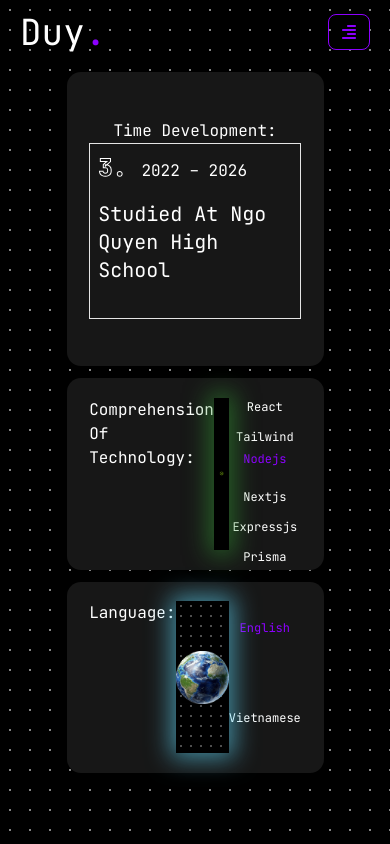
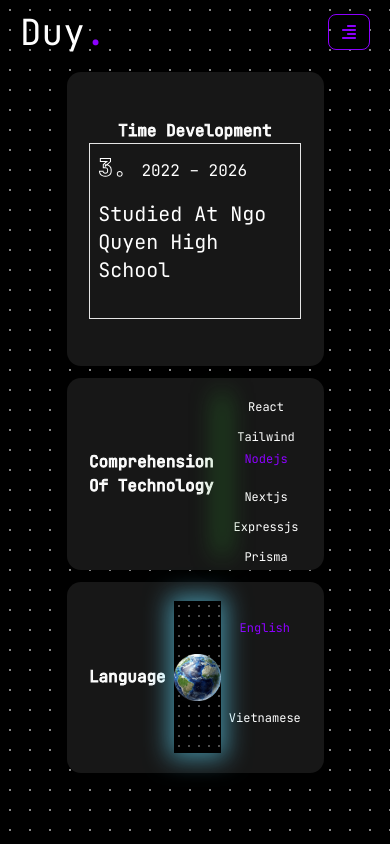
Before and after one commit to duyledino/DuyPortfolio, a Next.js app: page /About in a window 390 px wide. Built offline with nearby package versions, Linux system fonts and the light colour scheme.

Commit message:
update some text

```diff
--- a/components/GridInfo.jsx
+++ b/components/GridInfo.jsx
@@ -65,8 +65,8 @@ const Grid1 = () => {
   return (
     <>
       <div className="w-full h-[200px] lg:h-[500px] flex flex-col lg:flex-row lg:flex-wrap  justify-between items-center overflow-y-hidden">
-        <h1>Time Development: </h1>
-        <div className="flex flex-col lg:flex-row lg:flex-wrap  justify-between items-center overflow-y-hidden lg:gap-3 gap-0">
+        <h1 className="text-outline lg:text-2xl lg:text-transparent lg:font-extrabold">Time Development </h1>
+        <div className="flex flex-col lg:flex-row lg:flex-wrap  justify-between items-center overflow-y-hidden lg:gap-3 gap-0 lg:p-3">
           {experience.map((item, index) => (
             <div
               key={index}
@@ -106,8 +106,8 @@ const Grid2 = () => {
   const textIndex = useRotateText(framework.length);
   return (
     <>
-      <div className="w-full h-[160px] lg:h-[300px] py-1 flex flex-row justify-between lg:flex-col lg:justify-center lg:gap-5">
-        <h1 className="lg:text-[16px] text-12px">Comprehension of Technology: </h1>
+      <div className="w-full h-[160px] lg:h-[300px] py-1 flex flex-row justify-between lg:flex-col lg:justify-center lg:gap-5 gap-2">
+        <h1 className="text-12px text-outline lg:text-2xl lg:text-transparent lg:font-extrabold lg:block flex items-center justify-center">Comprehension of Technology </h1>
         <div className=" relative w-full h-full lg:h-[120px] bg-neutral-950 flex justify-center items-center">
           <Image
             src={img}
@@ -138,13 +138,11 @@ const Grid2 = () => {
 };
 
 const Grid3 = () => {
-  const img = useRotateImage();
   const textIndex = useRotateText(languages.length);
-  const glowColor = useRotateBg();
   return (
     <>
-      <div className="w-full h-[160px] lg:h-[300px] py-1 flex flex-row justify-between lg:flex-col lg:justify-center lg:gap-5 perspective-distant transform-3d group">
-        <h1>Language: </h1>
+      <div className="w-full h-[160px] lg:h-[300px] py-1 flex flex-row justify-between lg:flex-col lg:justify-center lg:gap-5 gap-2 perspective-distant transform-3d group">
+        <h1 className="text-outline lg:text-2xl lg:text-transparent lg:font-extrabold lg:block flex items-center justify-center">Language </h1>
         <div className=" relative w-full h-full lg:h-[150px] bg-dots-universe flex justify-center items-center">
           <Image
             src={Earth}
```
